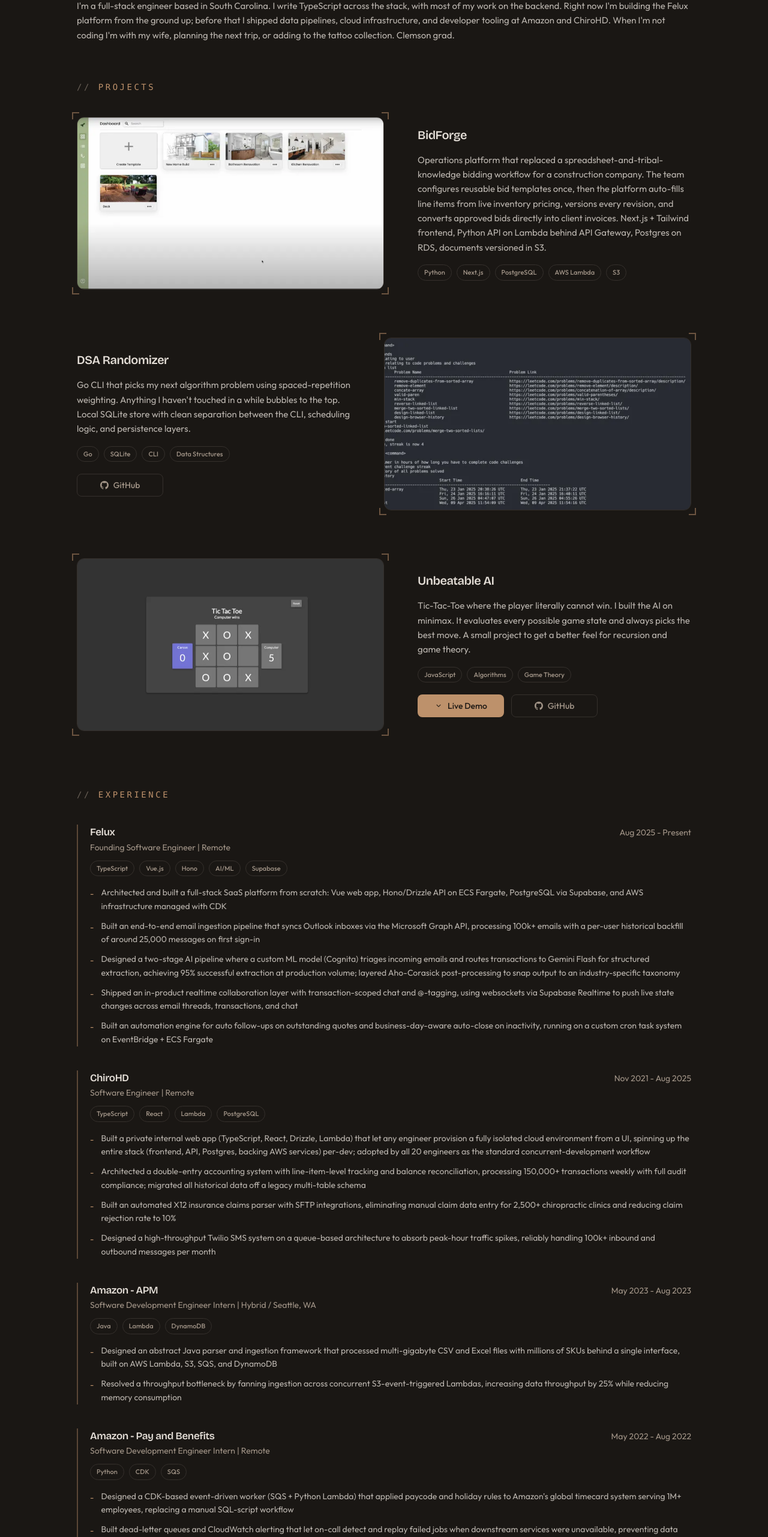
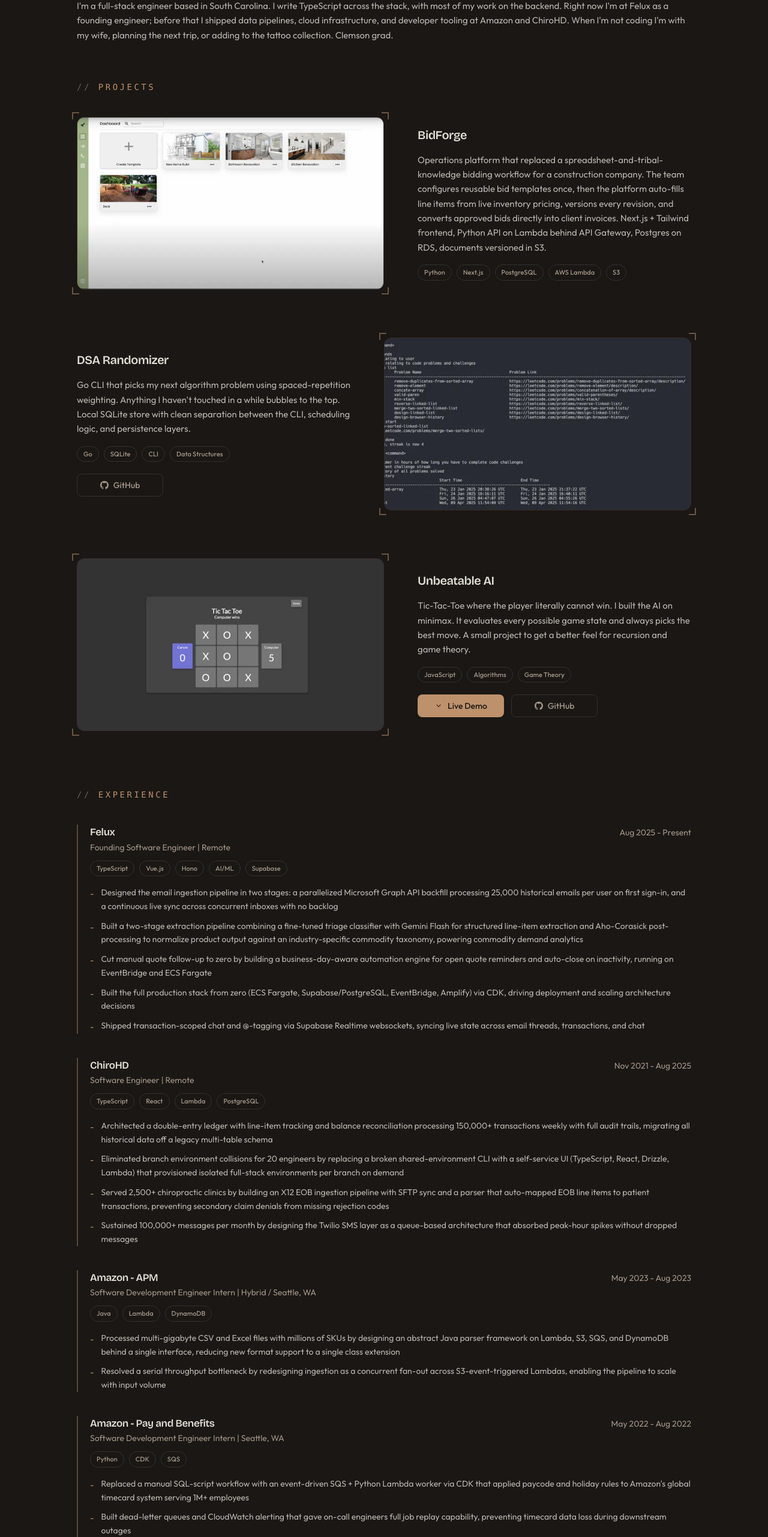
Before and after one commit to c-tollison/carson-dev, a React (Vite) app: page / in a window 1280 px wide. Shown: the part 234-2797 px from the top of the page at 60% size. Built offline with nearby package versions, Linux system fonts and the light colour scheme.

Commit message:
Touch ups

```diff
--- a/src/routes/dashboard.tsx
+++ b/src/routes/dashboard.tsx
@@ -19,11 +19,11 @@
         location: 'Remote',
         tools: ['TypeScript', 'Vue.js', 'Hono', 'AI/ML', 'Supabase'],
         bullets: [
-            'Architected and built a full-stack SaaS platform from scratch: Vue web app, Hono/Drizzle API on ECS Fargate, PostgreSQL via Supabase, and AWS infrastructure managed with CDK',
-            'Built an end-to-end email ingestion pipeline that syncs Outlook inboxes via the Microsoft Graph API, processing 100k+ emails with a per-user historical backfill of around 25,000 messages on first sign-in',
-            'Designed a two-stage AI pipeline where a custom ML model (Cognita) triages incoming emails and routes transactions to Gemini Flash for structured extraction, achieving 95% successful extraction at production volume; layered Aho-Corasick post-processing to snap output to an industry-specific taxonomy',
-            'Shipped an in-product realtime collaboration layer with transaction-scoped chat and @-tagging, using websockets via Supabase Realtime to push live state changes across email threads, transactions, and chat',
-            'Built an automation engine for auto follow-ups on outstanding quotes and business-day-aware auto-close on inactivity, running on a custom cron task system on EventBridge + ECS Fargate',
+            'Designed the email ingestion pipeline in two stages: a parallelized Microsoft Graph API backfill processing 25,000 historical emails per user on first sign-in, and a continuous live sync across concurrent inboxes with no backlog',
+            'Built a two-stage extraction pipeline combining a fine-tuned triage classifier with Gemini Flash for structured line-item extraction and Aho-Corasick post-processing to normalize product output against an industry-specific commodity taxonomy, powering commodity demand analytics',
+            'Cut manual quote follow-up to zero by building a business-day-aware automation engine for open quote reminders and auto-close on inactivity, running on EventBridge and ECS Fargate',
+            'Built the full production stack from zero (ECS Fargate, Supabase/PostgreSQL, EventBridge, Amplify) via CDK, driving deployment and scaling architecture decisions',
+            'Shipped transaction-scoped chat and @-tagging via Supabase Realtime websockets, syncing live state across email threads, transactions, and chat',
         ],
     },
     {
@@ -33,10 +33,10 @@
         location: 'Remote',
         tools: ['TypeScript', 'React', 'Lambda', 'PostgreSQL'],
         bullets: [
-            'Built a private internal web app (TypeScript, React, Drizzle, Lambda) that let any engineer provision a fully isolated cloud environment from a UI, spinning up the entire stack (frontend, API, Postgres, backing AWS services) per-dev; adopted by all 20 engineers as the standard concurrent-development workflow',
-            'Architected a double-entry accounting system with line-item-level tracking and balance reconciliation, processing 150,000+ transactions weekly with full audit compliance; migrated all historical data off a legacy multi-table schema',
-            'Built an automated X12 insurance claims parser with SFTP integrations, eliminating manual claim data entry for 2,500+ chiropractic clinics and reducing claim rejection rate to 10%',
-            'Designed a high-throughput Twilio SMS system on a queue-based architecture to absorb peak-hour traffic spikes, reliably handling 100k+ inbound and outbound messages per month',
+            'Architected a double-entry ledger with line-item tracking and balance reconciliation processing 150,000+ transactions weekly with full audit trails, migrating all historical data off a legacy multi-table schema',
+            'Eliminated branch environment collisions for 20 engineers by replacing a broken shared-environment CLI with a self-service UI (TypeScript, React, Drizzle, Lambda) that provisioned isolated full-stack environments per branch on demand',
+            'Served 2,500+ chiropractic clinics by building an X12 EOB ingestion pipeline with SFTP sync and a parser that auto-mapped EOB line items to patient transactions, preventing secondary claim denials from missing rejection codes',
+            'Sustained 100,000+ messages per month by designing the Twilio SMS layer as a queue-based architecture that absorbed peak-hour spikes without dropped messages',
         ],
     },
     {
@@ -46,19 +46,19 @@
         location: 'Hybrid / Seattle, WA',
         tools: ['Java', 'Lambda', 'DynamoDB'],
         bullets: [
-            'Designed an abstract Java parser and ingestion framework that processed multi-gigabyte CSV and Excel files with millions of SKUs behind a single interface, built on AWS Lambda, S3, SQS, and DynamoDB',
-            'Resolved a throughput bottleneck by fanning ingestion across concurrent S3-event-triggered Lambdas, increasing data throughput by 25% while reducing memory consumption',
+            'Processed multi-gigabyte CSV and Excel files with millions of SKUs by designing an abstract Java parser framework on Lambda, S3, SQS, and DynamoDB behind a single interface, reducing new format support to a single class extension',
+            'Resolved a serial throughput bottleneck by redesigning ingestion as a concurrent fan-out across S3-event-triggered Lambdas, enabling the pipeline to scale with input volume',
         ],
     },
     {
         company: 'Amazon - Pay and Benefits',
         title: 'Software Development Engineer Intern',
         dates: 'May 2022 - Aug 2022',
-        location: 'Remote',
+        location: 'Seattle, WA',
         tools: ['Python', 'CDK', 'SQS'],
         bullets: [
-            "Designed a CDK-based event-driven worker (SQS + Python Lambda) that applied paycode and holiday rules to Amazon's global timecard system serving 1M+ employees, replacing a manual SQL-script workflow",
-            'Built dead-letter queues and CloudWatch alerting that let on-call detect and replay failed jobs when downstream services were unavailable, preventing data loss',
+            "Replaced a manual SQL-script workflow with an event-driven SQS + Python Lambda worker via CDK that applied paycode and holiday rules to Amazon's global timecard system serving 1M+ employees",
+            'Built dead-letter queues and CloudWatch alerting that gave on-call engineers full job replay capability, preventing timecard data loss during downstream outages',
         ],
     },
 ];
@@ -276,10 +276,10 @@
                     <Hero />
                     <p className='text-[15px] leading-relaxed text-foreground/80'>
                         I'm a full-stack engineer based in South Carolina. I write TypeScript across the stack, with
-                        most of my work on the backend. Right now I'm building the Felux platform from the ground up;
-                        before that I shipped data pipelines, cloud infrastructure, and developer tooling at Amazon and
-                        ChiroHD. When I'm not coding I'm with my wife, planning the next trip, or adding to the tattoo
-                        collection. Clemson grad.
+                        most of my work on the backend. Right now I'm at Felux as a founding engineer; before that I
+                        shipped data pipelines, cloud infrastructure, and developer tooling at Amazon and ChiroHD. When
+                        I'm not coding I'm with my wife, planning the next trip, or adding to the tattoo collection.
+                        Clemson grad.
                     </p>
                 </div>
 
```
